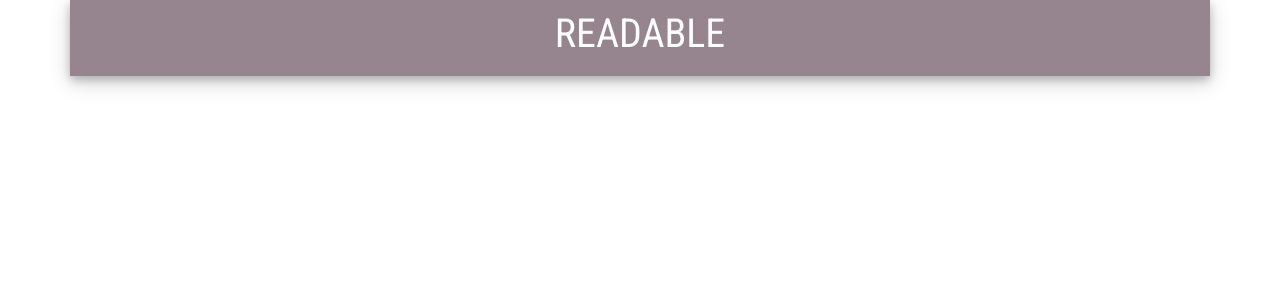
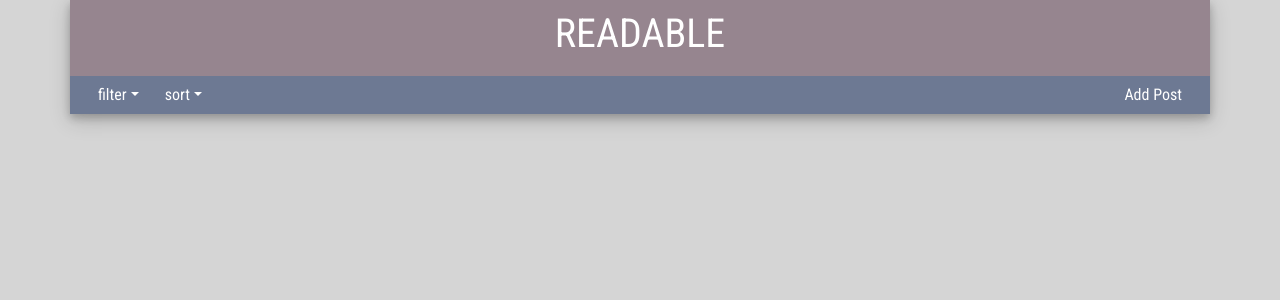
Before and after one commit to yarogallo/Readable-Project, a React (Create React App) app: page / in a window 1280 px wide. Shown: the top 300 px of the page. Built offline with nearby package versions, Linux system fonts and the light colour scheme.

Commit message:
Create ReadableCntrols component

```diff
--- a/public/index.html
+++ b/public/index.html
@@ -38,5 +38,8 @@
       To begin the development, run `npm start` or `yarn start`.
       To create a production bundle, use `npm run build` or `yarn build`.
     -->
+    <script src="https://code.jquery.com/jquery-3.2.1.slim.min.js" integrity="sha384-KJ3o2DKtIkvYIK3UENzmM7KCkRr/rE9/Qpg6aAZGJwFDMVNA/GpGFF93hXpG5KkN" crossorigin="anonymous"></script>
+<script src="https://cdnjs.cloudflare.com/ajax/libs/popper.js/1.12.9/umd/popper.min.js" integrity="sha384-ApNbgh9B+Y1QKtv3Rn7W3mgPxhU9K/ScQsAP7hUibX39j7fakFPskvXusvfa0b4Q" crossorigin="anonymous"></script>
+<script src="https://maxcdn.bootstrapcdn.com/bootstrap/4.0.0/js/bootstrap.min.js" integrity="sha384-JZR6Spejh4U02d8jOt6vLEHfe/JQGiRRSQQxSfFWpi1MquVdAyjUar5+76PVCmYl" crossorigin="anonymous"></script>
   </body>
 </html>
--- a/src/components/App.js
+++ b/src/components/App.js
@@ -1,6 +1,7 @@
 import React, { Component } from 'react';
 
 import ReadableHeader from './ReadableHeader';
+import ReadableControls from './ReadableControls';
 import '../style/App.css';
 
 class App extends Component {
@@ -8,6 +9,7 @@ class App extends Component {
     return (
       <section className="container">
         <ReadableHeader title="readable"/>
+        <ReadableControls/>
       </section>
     );
   }
--- /dev/null
+++ b/src/components/ReadableControls/DropDown/index.js
@@ -0,0 +1,37 @@
+import React from 'react';
+import PropTypes from 'prop-types';
+
+function DropDown(props) {
+	const { buttonValue,
+			categories,
+			onSelectCategoria,
+			className='',
+	} = props;
+
+	const customClass = `readable-dropdown btn-group ${className}`;
+	return (
+		<div className={customClass}>
+  			<button type="button" className="btn dropdown-toggle" data-toggle="dropdown" aria-haspopup="true" aria-expanded="false">
+    			{buttonValue}
+  			</button>
+  			<div className="dropdown-menu">
+    			{categories.map( category => (
+					<a className="dropdown-item" href="#" key={category}>{category}</a>
+				))}
+  			</div>
+		</div>
+	);
+}
+
+DropDown.propTypes = {
+	//css classes for custom style
+	className: PropTypes.string,
+	//value to display in dropdown
+	buttonValue: PropTypes.string.isRequired,
+	//all post categories
+	categories: PropTypes.array.isRequired,
+	//func to call when a category is selected
+	onSelectCategoria: PropTypes.func,
+};
+
+export default DropDown;
--- /dev/null
+++ b/src/components/ReadableControls/index.js
@@ -0,0 +1,31 @@
+import React from 'react';
+import PropTypes from 'prop-types';
+import DropDown from './DropDown';
+
+function ReadableControls(props) {
+	const {
+		className,
+		onAddPost,
+	} = props;
+	const customClass = `readable-controls row ${className}`;
+	return (
+		<section className={customClass}>
+			<div className="col-6">
+				<DropDown buttonValue="filter" categories={[1, 2, 3]}/>
+				<DropDown buttonValue="sort" categories={[1, 2, 3]}/>
+			</div>
+			<div className="col-6">
+				<button type="button" className="btn add-button float-right">Add Post</button>
+			</div>
+		</section>
+	);
+}
+
+ReadableControls.protoTypes = {
+	//custom css class
+	className: PropTypes.string,
+	//call when add a new post
+	onAddPost: PropTypes.func
+}
+
+export default ReadableControls;
--- a/src/style/App.css
+++ b/src/style/App.css
@@ -1,7 +1,12 @@
 body {
   font-family: 'Roboto Condensed', sans-serif;
+  background-color: #D5D5D5;
   width: 100%;
   height: 100%;;
+}
+
+button {
+  outline: none;
 }
 
 .container {
@@ -16,3 +21,18 @@ body {
   padding-top: 10px;
   padding-bottom: 10px;
 }
+
+.readable-controls{
+  background-color: #6D7993;
+}
+
+.readable-dropdown button {
+  background-color: transparent;
+  outline: transparent;
+  color: #ffffff;
+}
+
+.add-button {
+  background-color: transparent;
+  color: #ffffff;
+}
```
